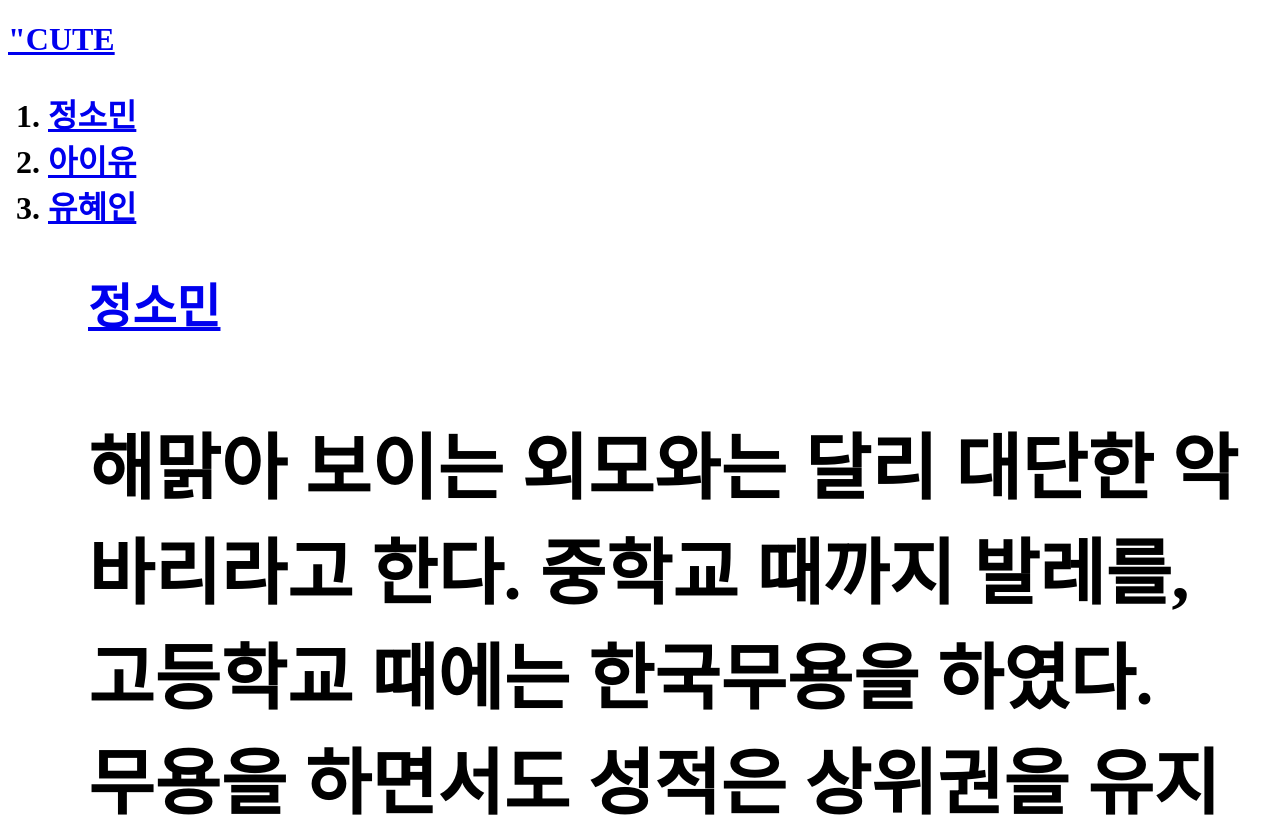
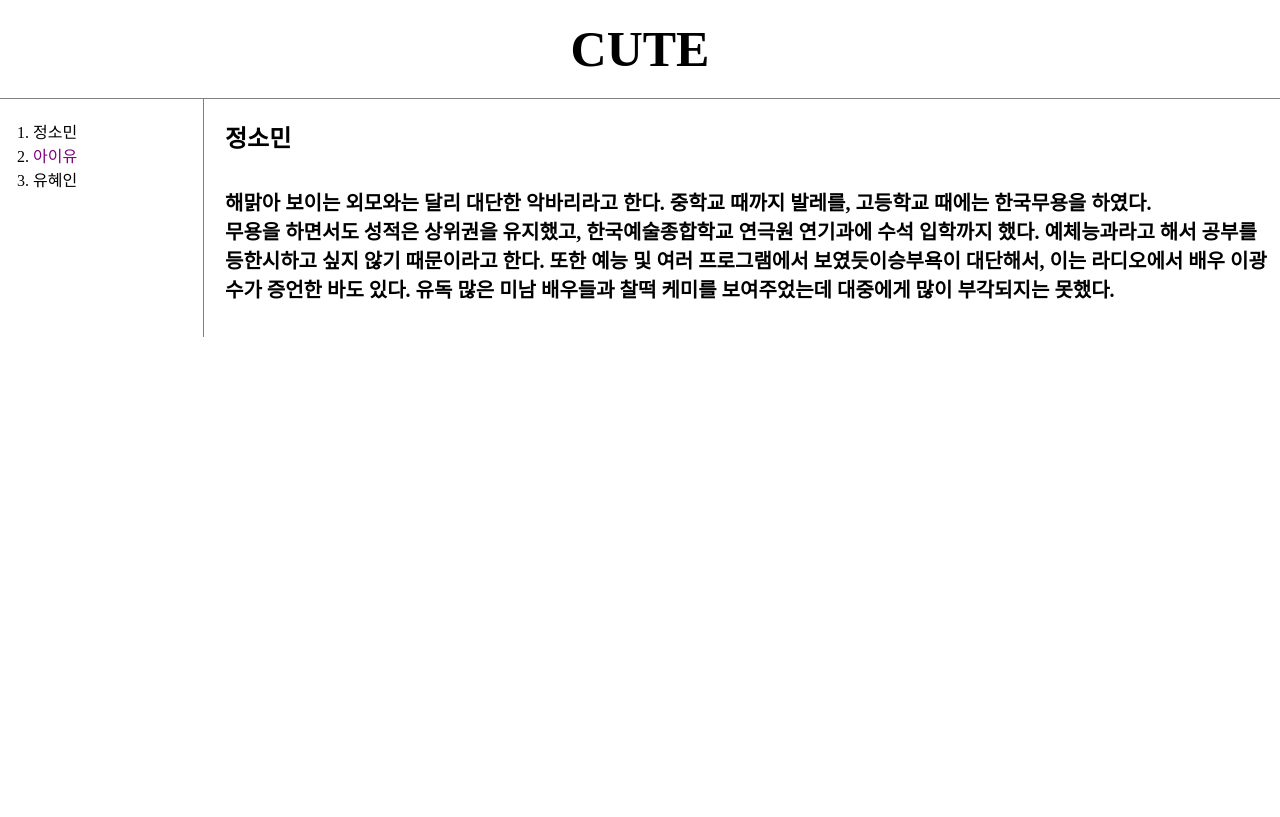
Before and after one commit to minhonggi1233/web.1, a plain HTML site: page 1.html in a window 1280 px wide. Shown: the top 817 px of the page. Drawn offline with Linux system fonts and the light colour scheme.

Commit message:
Add files via upload

```diff
--- a/1.html
+++ b/1.html
@@ -1,31 +1,93 @@
-
 <!doctype html>
 <html>
 <head>
-<title> WEB1 - 이뻐요</title>
+<title> WEB1 - 귀엽 </title>
 
 <meta charset="utf-8">
-</head>
+<style>
 
-<body>
-<h1><a href="index.html">"CUTE</a><h1>
+body{
+    margin:0;
 
-<Ol>
-  <li><a href="1.html">정소민</a><br></li>
-  <li><a href="2.html">아이유</a><br></li>
-  <li><a href="3.html">유혜인</a><br></li>
-                        <Ol>
-
-<p><a href="https://namu.wiki/w/%EC%A0%95%EC%86%8C%EB%AF%BC"><h2>정소민<h2></a> </p>
+}
 
 
-해맑아 보이는 외모와는 달리 대단한 악바리라고 한다. 중학교 때까지 발레를, 고등학교 때에는
-한국무용을 하였다.<br>무용을 하면서도 성적은 상위권을 유지했고, 한국예술종합학교 연극원 연기과에 수석 입학까지 했다.
-예체능과라고 해서 공부를 등한시하고 싶지 않기 때문이라고 한다.
-또한 예능 및 여러 프로그램에서 보였듯이승부욕이 대단해서,
-이는 라디오에서 배우 이광수가 증언한 바도 있다.
-유독 많은 미남 배우들과 찰떡 케미를 보여주었는데 대중에게 많이 부각되지는 못했다.
-</p>
+a {
+  color:black;
+  text-decoration: none;
+}
+
+
+#active{
+  color:purple;
+}
+
+
+
+
+
+h1     {
+    font-size:50px;
+    text-align: center;
+    border-bottom:1px solid gray;
+    margin:0;
+    padding:20px;
+
+    }
+
+h5{
+font-size:20px;
+}
+
+
+ol {
+border-right:1px solid gray;
+width:150px;
+margin:0;
+padding:20px
+
+}
+
+#grid{
+display: grid;
+grid-template-columns: 200px 1fr;
+}
+ol{
+padding-left:33px;
+
+}
+
+#article{
+  padding-left:25px;
+}
+
+
+      @media(max-width:800px){
+
+      #grid{
+
+      display: block;
+    }
+      ol {
+      border-right: none;
+
+    }
+
+
+
+h1 {
+
+border-bottom: none;
+}
+
+
+
+
+}
+
+
+
+      }
 
 
 
@@ -36,4 +98,47 @@
 
 
 
+
+}
+</style>
+
+</head>
+
+<body>
+<h1><a href="index.html">CUTE</a></h1>
+
+<div id="grid">
+    <Ol>
+      <li><a href="1.html"> 정소민</a><br></li>
+      <li><a href="2.html"  id="active">아이유</a><br></li>
+      <li><a href="3.html" >유혜인</a><br></li>
+                            </Ol>
+
+    <a href="https://namu.wiki/w/%EC%A0%95%EC%86%8C%EB%AF%BC">
+
+
+      </ol>
+
+
+<div id="article">
+
+    <h2>정소민</h2>
+
+    <p>
+      <h5>해맑아 보이는 외모와는 달리 대단한 악바리라고 한다. 중학교 때까지 발레를, 고등학교 때에는
+    한국무용을 하였다.<br>무용을 하면서도 성적은 상위권을 유지했고, 한국예술종합학교 연극원 연기과에 수석 입학까지 했다.
+    예체능과라고 해서 공부를 등한시하고 싶지 않기 때문이라고 한다.
+    또한 예능 및 여러 프로그램에서 보였듯이승부욕이 대단해서,
+    이는 라디오에서 배우 이광수가 증언한 바도 있다.
+    유독 많은 미남 배우들과 찰떡 케미를 보여주었는데 대중에게 많이 부각되지는 못했다.
+    </h5>
+
+        </p>
+
+
+
+        </div>
+
+</div>
+
 </body>
```
Also changed, not shown: mediaquarry.html (added, +59 -0 lines).
